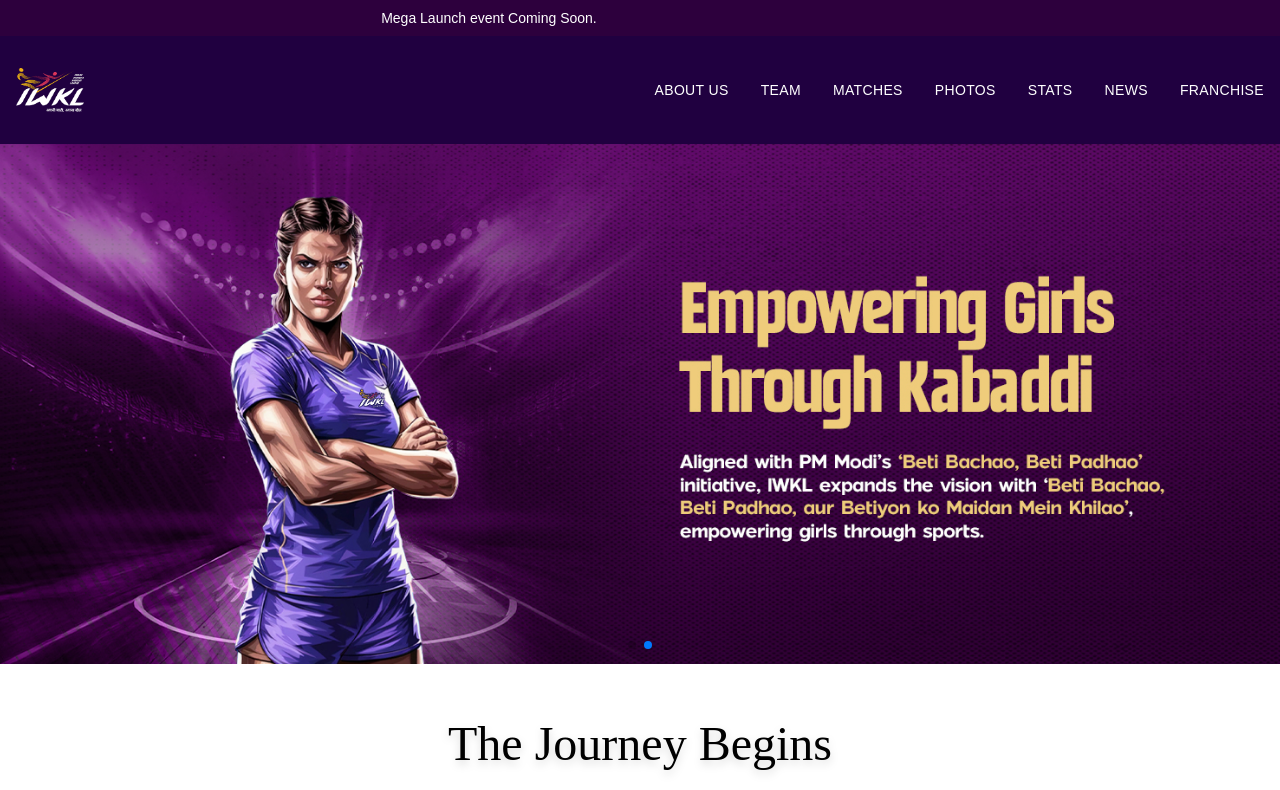
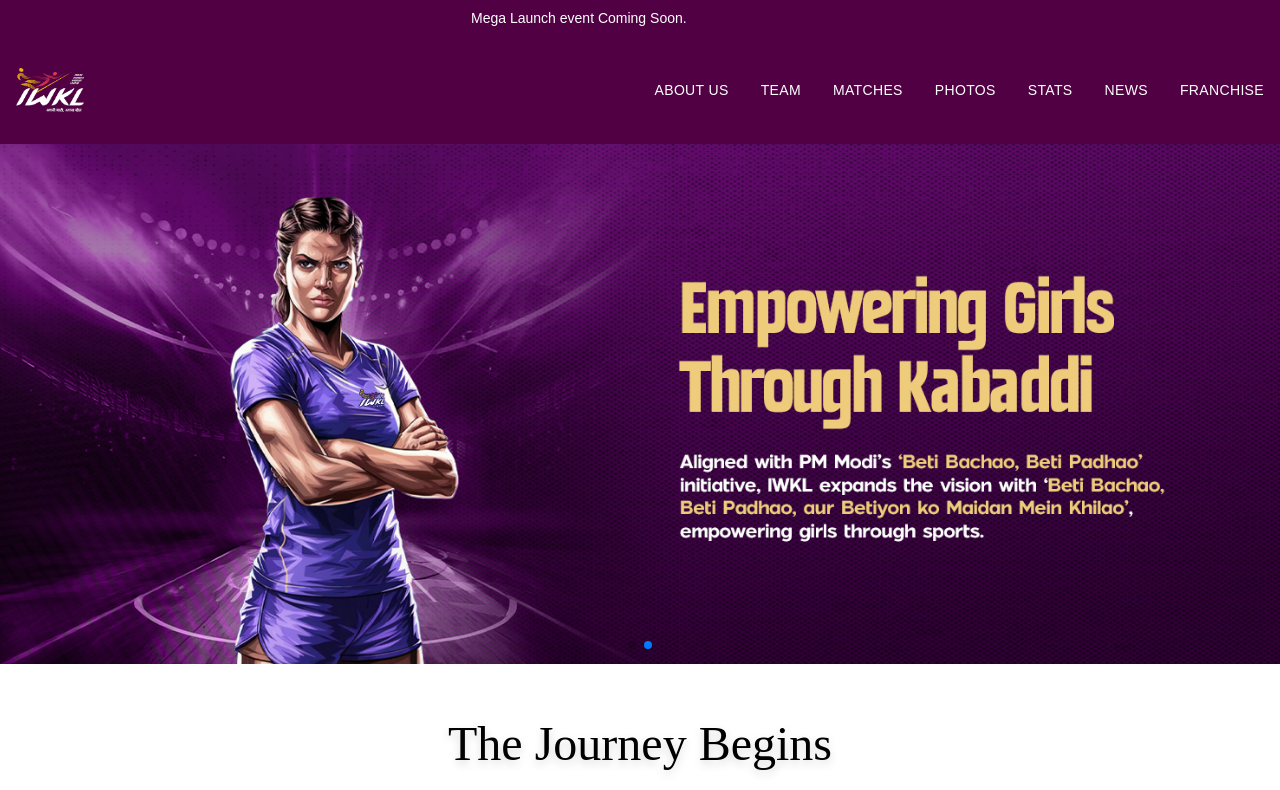
Before and after one commit to kolikrish/Haryana-WCL, a Next.js app: page / in a window 1280 px wide. Shown: the top 790 px of the page. Built offline with nearby package versions, Linux system fonts and the light colour scheme; a web font is replaced by a local one.

Commit message:
Colour changed at navbar

```diff
--- a/components/Navbar.jsx
+++ b/components/Navbar.jsx
@@ -8,9 +8,9 @@
   const [open, setOpen] = useState(false);
 
   return (
-    <nav className="w-full bg-[#200040] text-white shadow-md">
+    <nav className="w-full bg-[#510043] text-white shadow-md">
       {/* Top Scrolling Text */}
-      <div className="bg-[#2d003d] py-2 text-sm overflow-x-hidden whitespace-nowrap">
+      <div className="bg-[#510043] py-2 text-sm overflow-x-hidden whitespace-nowrap">
         <div className="inline-block animate-marquee">
             Mega Launch event Coming Soon.
         </div>
@@ -22,7 +22,7 @@
           .animate-marquee {
             display: inline-block;
             min-width: 100%;
-            animation: marquee 18s linear infinite;
+            animation: marquee 20s linear infinite;
           }
         `}</style>
       </div>
@@ -84,7 +84,7 @@
 
       {/* Mobile Menu */}
       {open && (
-        <div className="md:hidden bg-[#200040] px-6 py-4 space-y-4 text-sm font-medium tracking-wide">
+        <div className="md:hidden bg-[#510043] px-6 py-4 space-y-4 text-sm font-medium tracking-wide">
           <a href="/about" className="block hover:text-gray-300">ABOUT US</a>
           <a href="/team" className="block hover:text-gray-300">TEAM</a>
           <a href="/matches" className="block hover:text-gray-300">MATCHES</a>
```
